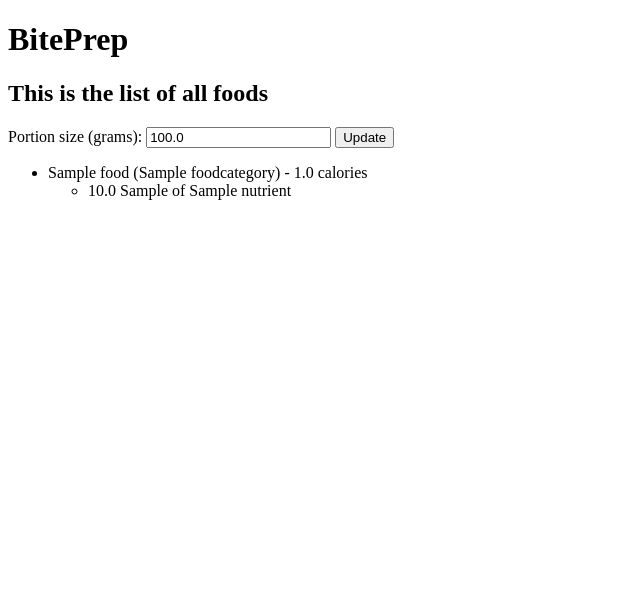
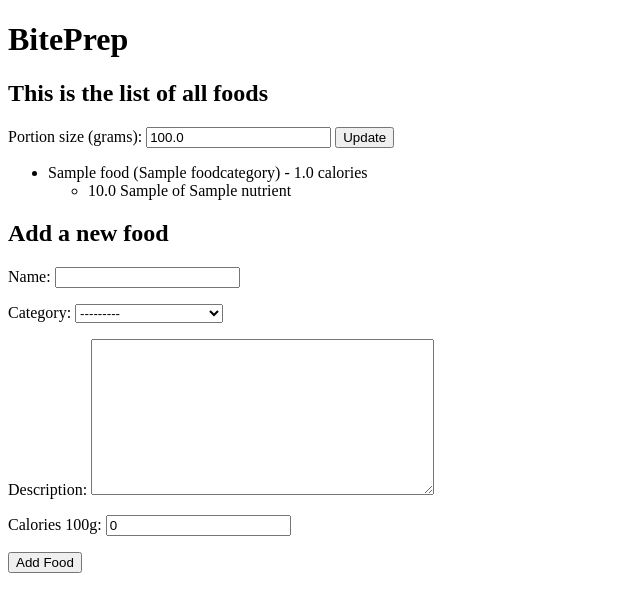
Before and after one commit to Aylift/BitePrep, a Django app: page /foods_db/ in a window 1280 px wide. Shown: the part 70-682 px from the top of the page, without its empty margins (0-640 px from the left). Run offline with Django 4.2, Linux system fonts and the light colour scheme; tables that the repository leaves empty hold one stand-in row (values such as "Sample post").

Commit message:
[ADD] added form for users to add new foods

```diff
--- a/Bite_prep/Foods/forms.py
+++ b/Bite_prep/Foods/forms.py
@@ -11,3 +11,8 @@
         widgets = {
             'food': forms.HiddenInput()
         }
+
+class FoodForm(forms.ModelForm):
+    class Meta:
+        model = Food
+        fields = ['name', 'category', 'description', 'calories_100g']
--- a/Bite_prep/Foods/templates/foods/foods_db.html
+++ b/Bite_prep/Foods/templates/foods/foods_db.html
@@ -26,4 +26,12 @@
     {% else %}
         <p>No foods are available.</p>
     {% endif %}
+
+    <h2>Add a new food</h2>
+    <form method="post">
+        {% csrf_token %}
+        {{ form.as_p }}
+        <button type="submit">Add Food</button>
+    </form>
+
 {% endblock %}
--- a/Bite_prep/Foods/views.py
+++ b/Bite_prep/Foods/views.py
@@ -1,7 +1,7 @@
 from django.shortcuts import render, redirect
 from django.db.models import Q
 from .models import FoodCategory, Food, Nutrient, FoodNutrient, DiaryEntry
-from .forms import FoodSearchForm, DiaryEntryForm
+from .forms import FoodSearchForm, DiaryEntryForm, FoodForm
 
 
 def foods_db(request):
@@ -15,9 +15,18 @@
         for food_nutrient in food.food_nutrients.all():
             food_nutrient.amount = food_nutrient.amount_100g * portion_size / 100
 
+    if request.method == 'POST':
+        form = FoodForm(request.POST)
+        if form.is_valid():
+            form.save()
+            return redirect('foods_db')
+    else:
+        form = FoodForm()
+
     context= {
         'foods_list': foods_list,
         'portion_size': portion_size,
+        'form': form,
     }
     return render(request, 'Foods/foods_db.html', context)
 
```
